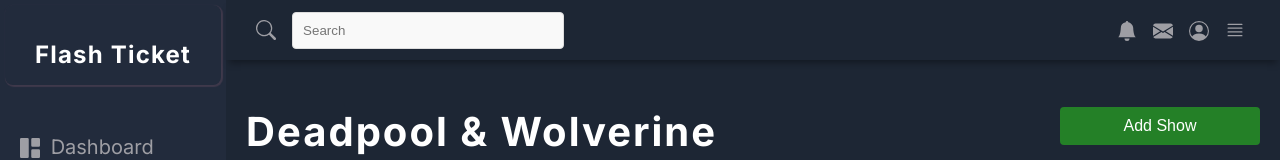
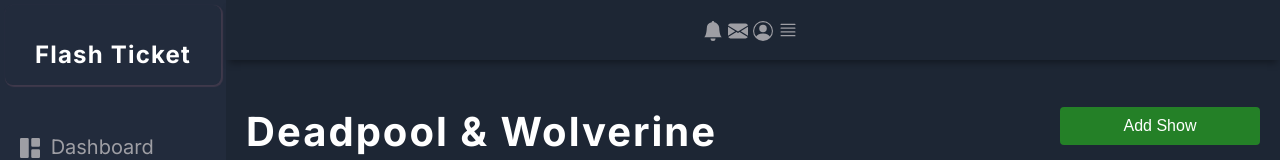
Before and after one commit to Theatre-Reservation/admin, a React (Vite) app: page /seatpage in a window 1280 px wide. Shown: the top 160 px of the page. Built offline with nearby package versions, Linux system fonts and the light colour scheme; no server answers.

Commit message:
Refactor header search styles and remove search functionality

```diff
--- a/src/components/Header/Header.css
+++ b/src/components/Header/Header.css
@@ -17,7 +17,7 @@
     display: none;
 }
 
-.header .header-search {
+/* .header .header-search {
     display: flex;
     flex-direction: row;
     align-items: center;
@@ -40,4 +40,4 @@
 
 .header .header-icons .icon {
     margin-right: 1rem;
-}
+} */
--- a/src/components/Header/Header.jsx
+++ b/src/components/Header/Header.jsx
@@ -3,7 +3,7 @@
   BsFillBellFill,
   BsFillEnvelopeFill,
   BsPersonCircle,
-  BsSearch,
+  // BsSearch,
   BsJustify,
 } from "react-icons/bs";
 import "./Header.css";
@@ -11,10 +11,10 @@
 function Header({ OpenSidebar }) {
   return (
     <header className="header">
-      <div className="header-search">
+      {/* <div className="header-search">
         <BsSearch className="icon" />
         <input type="text" placeholder="Search" />
-      </div>
+      </div> */}
       <div className="header-icons">
         <BsFillBellFill className="icon" />
         <BsFillEnvelopeFill className="icon" />
--- a/src/pages/Show/Show.css
+++ b/src/pages/Show/Show.css
@@ -21,7 +21,8 @@
 }
 
 .add-btn:hover {
-    background-color: #179c41;}
+    background-color: #179c41;
+}
 
 .shows-table {
     width: 100%;
```
